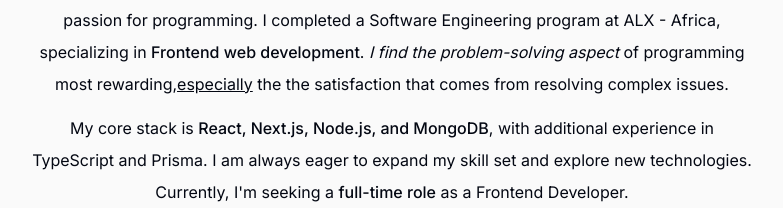
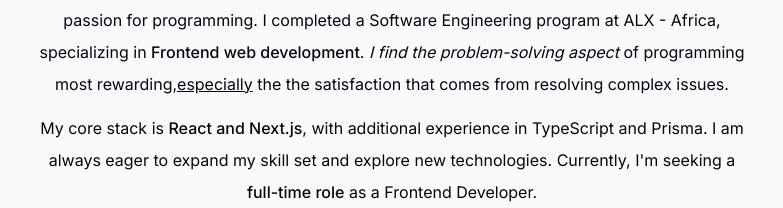
Before and after one commit to Bennet-Ukoh/Personal-Portfolio, a Next.js app: page / in a window 1280 px wide. Shown: the part 1002-1210 px from the top of the page, without its empty margins (248-1031 px from the left). Built offline with nearby package versions, Linux system fonts and the light colour scheme; no server answers.

Commit message:
Update about.tsx

```diff
--- a/components/about.tsx
+++ b/components/about.tsx
@@ -32,7 +32,7 @@ export default function About() {
       <p>
         My core stack is{" "}
         <span className="font-medium">
-          React, Next.js, Node.js, and MongoDB
+          React and Next.js
         </span>
         , with additional experience in TypeScript and Prisma. I am always eager
         to expand my skill set and explore new technologies. Currently, I'm
```
